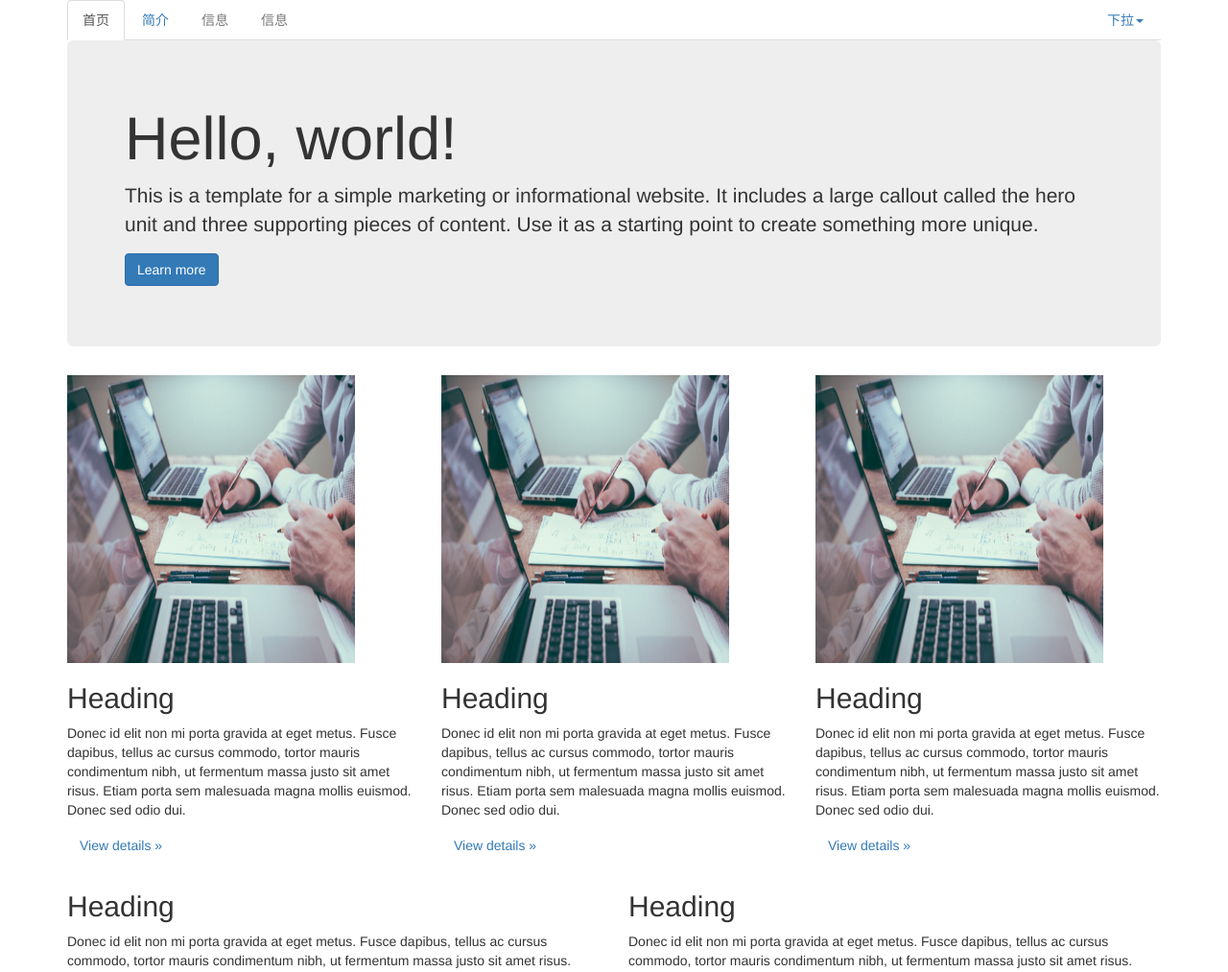
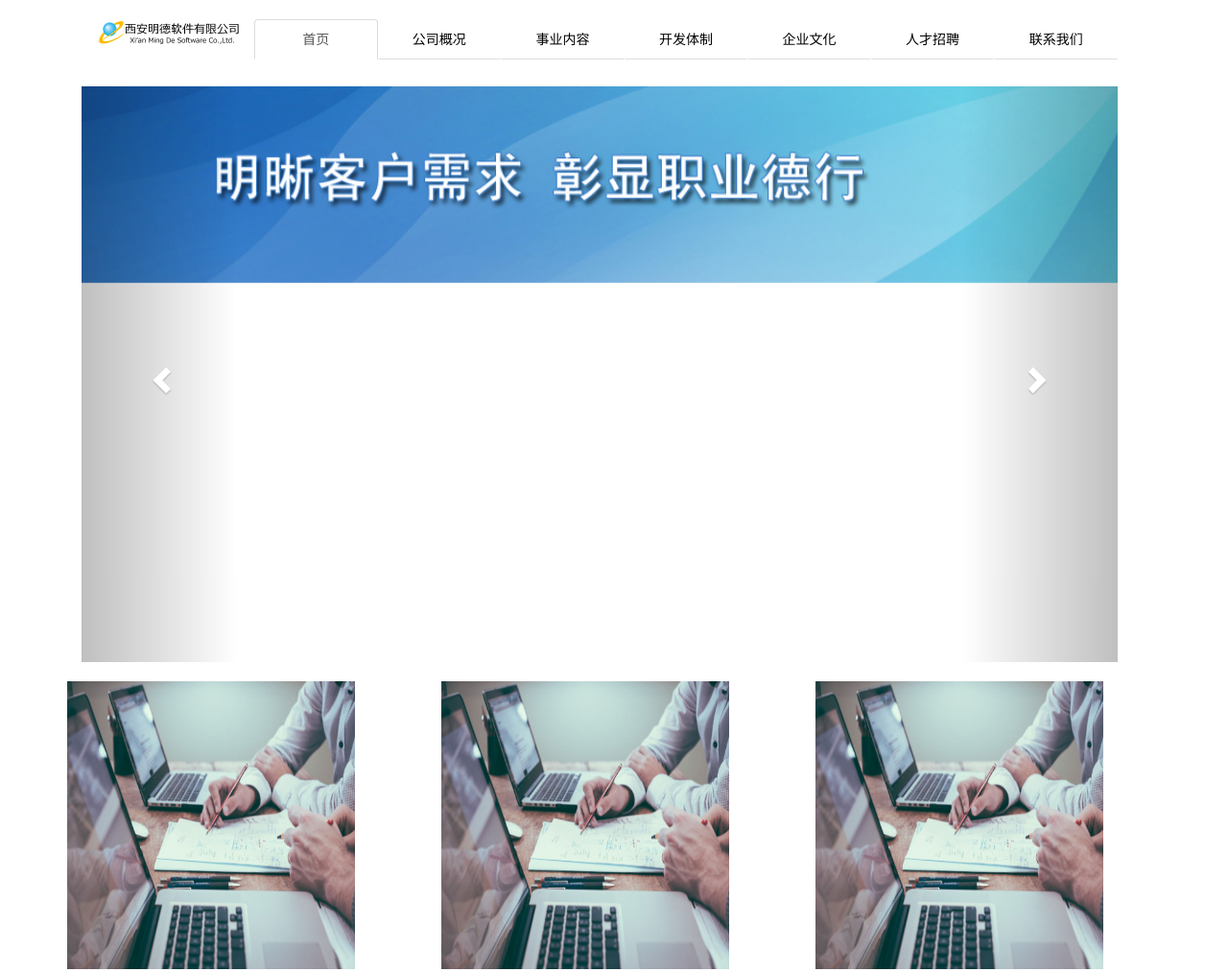
Before and after one commit to a-timber-wolf/emdes, a plain HTML site: page views/index.html in a window 1280 px wide. Shown: the top 1013 px of the page at 96% size. Drawn offline with nearby package versions, Linux system fonts and the light colour scheme.

Commit message:
head modify

```diff
--- a/views/index.html
+++ b/views/index.html
@@ -10,54 +10,68 @@
     <script src="https://cdn.staticfile.org/jquery/2.1.1/jquery.min.js"></script>
     <!-- 最新的 Bootstrap 核心 JavaScript 文件 -->
     <script src="https://cdn.staticfile.org/twitter-bootstrap/3.3.7/js/bootstrap.min.js"></script>
+    <style>
+        a {
+            color: black;
+        }
+    </style>
 </head>
 <body>
 <div class="container">
-    <div class="row clearfix">
+    <div class="row clearfix col-md-12 col-lg-12 col-xs-12">
         <div class="col-md-12 column">
-            <ul class="nav nav-tabs">
+            <div class="col-lg-2 col-md-2 col-xs-12" style="margin-top: 20px;margin-bottom: 20px">
+                <img src="../img/logoTitle.png" alt="logo" width="100%" height="100%">
+            </div>
+            <ul class="nav nav-tabs nav-justified" style="margin-top: 20px;margin-bottom: 20px;">
                 <li class="active">
                     <a href="#">首页</a>
                 </li>
                 <li>
-                    <a href="#">简介</a>
+                    <a href="#">公司概况</a>
                 </li>
-                <li class="disabled">
-                    <a href="#">信息</a>
+                <li>
+                    <a href="#">事业内容</a>
                 </li>
-                <li class="disabled">
-                    <a href="#">信息</a>
+                <li>
+                    <a href="#">开发体制</a>
                 </li>
-                <li class="dropdown pull-right">
-                    <a href="#" data-toggle="dropdown" class="dropdown-toggle">下拉<strong class="caret"></strong></a>
-                    <ul class="dropdown-menu">
-                        <li>
-                            <a href="#">操作</a>
-                        </li>
-                        <li>
-                            <a href="#">设置栏目</a>
-                        </li>
-                        <li>
-                            <a href="#">更多设置</a>
-                        </li>
-                        <li class="divider">
-                        </li>
-                        <li>
-                            <a href="#">分割线</a>
-                        </li>
-                    </ul>
+                <li>
+                    <a href="#">企业文化</a>
+                </li>
+                <li>
+                    <a href="#">人才招聘</a>
+                </li>
+                <li>
+                    <a href="#">联系我们</a>
                 </li>
             </ul>
-            <div class="jumbotron">
-                <h1>
-                    Hello, world!
-                </h1>
-                <p>
-                    This is a template for a simple marketing or informational website. It includes a large callout called the hero unit and three supporting pieces of content. Use it as a starting point to create something more unique.
-                </p>
-                <p>
-                    <a class="btn btn-primary btn-large" href="#">Learn more</a>
-                </p>
+            <div id="myCarousel" class="carousel slide" style="margin-bottom: 20px">
+                <!-- 轮播（Carousel）指标 -->
+                <ol class="carousel-indicators">
+                    <li data-target="#myCarousel" data-slide-to="0" class="active"></li>
+                    <li data-target="#myCarousel" data-slide-to="1"></li>
+                </ol>
+                <!-- 轮播（Carousel）项目 -->
+                <div class="carousel-inner" style="height: 600px">
+                    <div class="item active">
+                        <img src="../img/ShufflingFigureOne.jpg" alt="First slide" width="100%" height="auto">
+                        <div class="carousel-caption"></div>
+                    </div>
+                    <div class="item">
+                        <img src="../img/ShufflingFigureTwo.jpg" alt="Second slide" width="100%" height="auto">
+                        <div class="carousel-caption"></div>
+                    </div>
+                </div>
+                <!-- 轮播（Carousel）导航 -->
+                <a class="left carousel-control" href="#myCarousel" role="button" data-slide="prev">
+                    <span class="glyphicon glyphicon-chevron-left" aria-hidden="true"></span>
+                    <span class="sr-only">Previous</span>
+                </a>
+                <a class="right carousel-control" href="#myCarousel" role="button" data-slide="next">
+                    <span class="glyphicon glyphicon-chevron-right" aria-hidden="true"></span>
+                    <span class="sr-only">Next</span>
+                </a>
             </div>
         </div>
     </div>
```
Also changed, not shown: img/ShufflingFigureOne.jpg (added), img/ShufflingFigureTwo.jpg (added), img/logoTitle.png (added).
